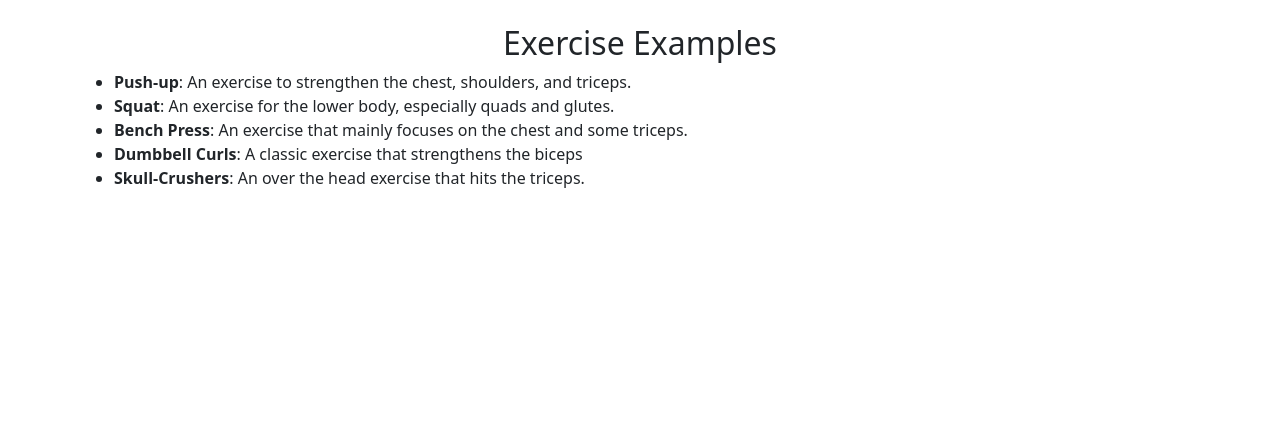
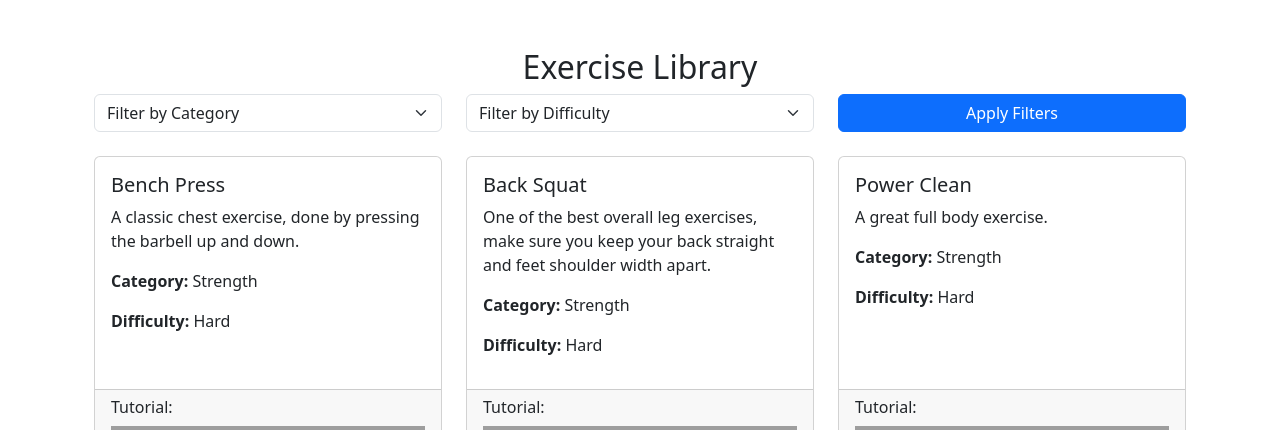
Before and after one commit to CooperWeinhold/FitnessWebsiteFinal, a Django app: page /exercises/ in a window 1280 px wide. Shown: the part 56-486 px from the top of the page. Before the commit the page ends 244 px from the top, so only its background shows below. Run offline with Django 5.2, Linux system fonts and the light colour scheme; data comes from the database, SQL or seed files in the repository; grey boxes are pictures that could not be loaded.

Commit message:
Expanded exercise page, still needs more work.

```diff
--- a/fitnesspage/myapp/models.py
+++ b/fitnesspage/myapp/models.py
@@ -27,13 +27,73 @@ class Profile(models.Model):
     activity_level = models.CharField(max_length=15, choices=ACTIVITY_LEVEL_CHOICES, default='sedentary')
     macros = models.CharField(max_length=255, blank=True)
 
+    @property
+    def maintenance_calories(self):
+        """
+        Calculates maintenance calories using the Mifflin-St Jeor Equation.
+        """
+        if not (self.current_weight and self.height and self.age):
+            return None
+
+        # Convert weight to kg
+        weight_kg = self.current_weight * 0.453592
+        height_cm = self.height
+
+        # Calculate Basal Metabolic Rate (BMR)
+        bmr = (10 * weight_kg) + (6.25 * height_cm) - (5 * self.age)
+        if self.gender == 'M':
+            bmr += 5
+        elif self.gender == 'F':
+            bmr -= 161
+
+        # Apply activity multiplier
+        activity_multipliers = {
+            'sedentary': 1.2,
+            'light': 1.375,
+            'moderate': 1.55,
+            'very_active': 1.725,
+            'extra_active': 1.9,
+        }
+        multiplier = activity_multipliers.get(self.activity_level, 1.2)
+
+        return round(bmr * multiplier, 2)
+
+    def __str__(self):
+        return f"{self.user.username}'s Profile"
+
+
+
     def __str__(self):
         return self.user.username
 
 # Exercise Trackingi
 class Exercise(models.Model):
-    name = models.CharField(max_length=50)
-    description = models.TextField()
+        name = models.CharField(max_length=100, default='Unknown Exercise')
+        description = models.TextField(default='No description')
+        category = models.CharField(
+            max_length=20,
+            choices=[
+                ('cardio', 'Cardio'),
+                ('strength', 'Strength'),
+                ('flexibility', 'Flexibility'),
+                ('balance', 'Balance'),
+            ],
+            default='cardio',
+        )
+        difficulty = models.CharField(
+            max_length=10,
+            choices=[
+                ('easy', 'Easy'),
+                ('medium', 'Medium'),
+                ('hard', 'Hard'),
+            ],
+            default='medium',
+        )
+        image = models.ImageField(upload_to='exercise_images/', null=True, blank=True)
+        video_url = models.URLField(null=True, blank=True)  # Add video URL field
+
+        #def __str__(self):
+            #return self.name
 
 class Progress(models.Model):
     user = models.ForeignKey(User, on_delete=models.CASCADE)
--- a/fitnesspage/myapp/templates/myapp/exercises.html
+++ b/fitnesspage/myapp/templates/myapp/exercises.html
@@ -1,12 +1,70 @@
 {% extends "myapp/base.html" %}
+{% load static %}
 
-{% block title %}Exercise Examples{% endblock %}
+{% block title %}Exercises{% endblock %}
 
 {% block content %}
-    <h2 class="text-center">Exercise Examples</h2>
-    <ul>
+<div class="container my-5">
+    <h2 class="text-center">Exercise Library</h2>
+
+
+    <!-- Filters -->
+    <form method="get" class="mb-4">
+        <div class="row">
+            <div class="col-md-4">
+                <select name="category" class="form-select">
+                    <option value="">Filter by Category</option>
+                    <option value="cardio">Cardio</option>
+                    <option value="strength">Strength</option>
+                    <option value="flexibility">Flexibility</option>
+                    <option value="balance">Balance</option>
+                </select>
+            </div>
+            <div class="col-md-4">
+                <select name="difficulty" class="form-select">
+                    <option value="">Filter by Difficulty</option>
+                    <option value="easy">Easy</option>
+                    <option value="medium">Medium</option>
+                    <option value="hard">Hard</option>
+                </select>
+            </div>
+            <div class="col-md-4">
+                <button type="submit" class="btn btn-primary w-100">Apply Filters</button>
+            </div>
+        </div>
+    </form>
+
+    <!-- Exercise List -->
+    <div class="row">
         {% for exercise in exercises %}
-            <li><strong>{{ exercise.name }}</strong>: {{ exercise.description }}</li>
+        <div class="col-md-4 mb-4">
+            <div class="card h-100">
+                {% if exercise.image %}
+                <img src="{{ exercise.image.url }}" class="card-img-top" alt="{{ exercise.name }}">
+                {% endif %}
+                <div class="card-body">
+                    <h5 class="card-title">{{ exercise.name }}</h5>
+                    <p class="card-text">{{ exercise.description }}</p>
+                    <p><strong>Category:</strong> {{ exercise.get_category_display }}</p>
+                    <p><strong>Difficulty:</strong> {{ exercise.get_difficulty_display }}</p>
+                </div>
+                {% if exercise.video_url %}
+                <div class="card-footer">
+                    <h6>Tutorial:</h6>
+                    <iframe
+                        width="100%"
+                        height="200"
+                        src="{{ exercise.video_url|safe }}"
+                        title="Exercise Tutorial"
+                        frameborder="0"
+                        allow="accelerometer; autoplay; clipboard-write; encrypted-media; gyroscope; picture-in-picture"
+                        allowfullscreen>
+                    </iframe>
+                </div>
+                {% endif %}
+            </div>
+        </div>
         {% endfor %}
-    </ul>
+    </div>
+</div>
 {% endblock %}
--- a/fitnesspage/myapp/views.py
+++ b/fitnesspage/myapp/views.py
@@ -125,16 +125,72 @@ def calculate_macros(current_weight, goal_weight, height, age, gender, activity_
 
 # Exercises page
 def exercises(request):
-    exercises = [
-        {'name': 'Push-up', 'description': 'An exercise to strengthen the chest, shoulders, and triceps.'},
-        {'name': 'Squat', 'description': 'An exercise for the lower body, especially quads and glutes.'},
-        {'name': 'Bench Press', 'description': 'An exercise that mainly focuses on the chest and some triceps.'},
-        {'name': 'Dumbbell Curls', 'description': 'A classic exercise that strengthens the biceps'},
-        {'name': 'Skull-Crushers', 'description': 'An over the head exercise that hits the triceps.'},
+    default_exercises = [
+        {
+            "name": "Bench Press",
+            "description": "A classic chest exercise, done by pressing the barbell up and down.",
+            "category": "strength",
+            "difficulty": "hard",
+            "video_url": "https://www.youtube.com/embed/lWFknlOTbyM"
+        },
+        {
+            "name": "Back Squat",
+            "description": "One of the best overall leg exercises, make sure you keep your back straight and feet shoulder width apart.",
+            "category": "strength",
+            "difficulty": "hard",
+            "video_url": "https://www.youtube.com/embed/aOzrA4FgnM0"
+        },
+        {
+            "name": "Power Clean",
+            "description": "A great full body exercise.",
+            "category": "strength",
+            "difficulty": "hard",
+            "video_url": "https://www.youtube.com/embed/E2z5zK5V-MM"
+        },
+        {
+            "name": "Push-Ups",
+            "description": "Start in a high plank position, lower your chest to the floor, then push back up.",
+            "category": "strength",
+            "difficulty": "medium",
+            "video_url": "https://www.youtube.com/embed/IODxDxX7oi4"
+        },
+        {
+            "name": "Jumping Jacks",
+            "description": "A cardio exercise to warm up your body.",
+            "category": "cardio",
+            "difficulty": "easy",
+            "video_url": "https://www.youtube.com/embed/uLVt6u15L98"
+        },
+        {
+            "name": "Burpees",
+            "description": "Start in a standing position, drop into a squat, kick your legs back, then return to standing, repeat.",
+            "category": "cardio",
+            "difficulty": "hard",
+            "video_url": "https://www.youtube.com/embed/qLBImHhCXSw"
+        },
+        {
+            "name": "Lunges",
+            "description": "Step forward with one leg and lower your hips until both knees are bent at 90-degree angles.",
+            "category": "strength",
+            "difficulty": "medium",
+            "video_url": "https://www.youtube.com/embed/MxfTNXSFiYI"
+        },
     ]
+
+    for exercise_data in default_exercises:
+        Exercise.objects.get_or_create(**exercise_data)
+
+    # Get exercises, filtered by category and difficulty if specified
+    category = request.GET.get('category', None)
+    difficulty = request.GET.get('difficulty', None)
+    exercises = Exercise.objects.all()
+
+    if category:
+        exercises = exercises.filter(category=category)
+    if difficulty:
+        exercises = exercises.filter(difficulty=difficulty)
+
     return render(request, 'myapp/exercises.html', {'exercises': exercises})
-
-
 # Progress tracking page
 @login_required
 def tracking(request):
```
Also changed, not shown: fitnesspage/myapp/templates/myapp/profile.html (+25 -4 lines), fitnesspage/myapp/migrations/0002_remove_exercise_description_remove_exercise_name.py (added), fitnesspage/myapp/migrations/0003_exercise_category_exercise_description_and_more.py (added).
